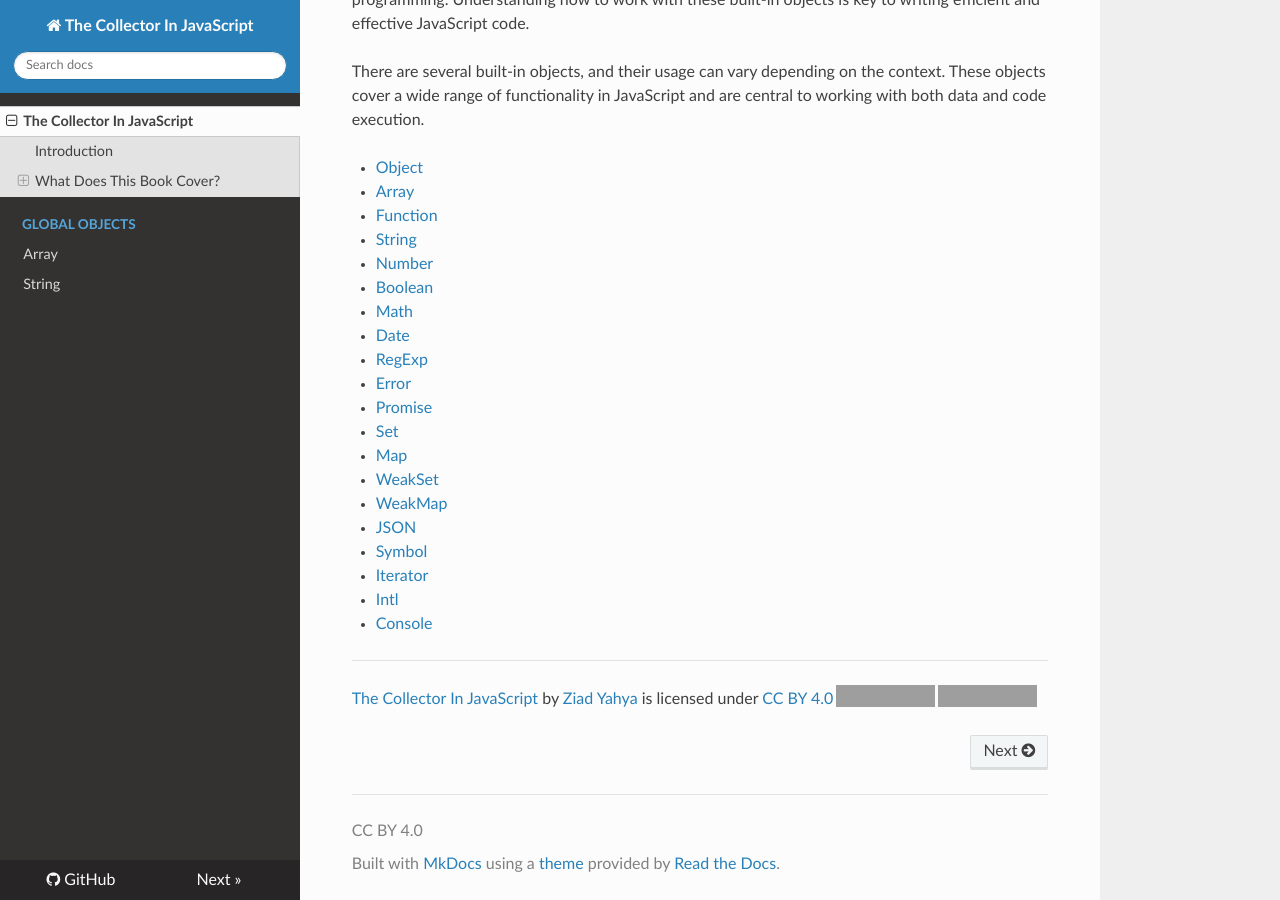
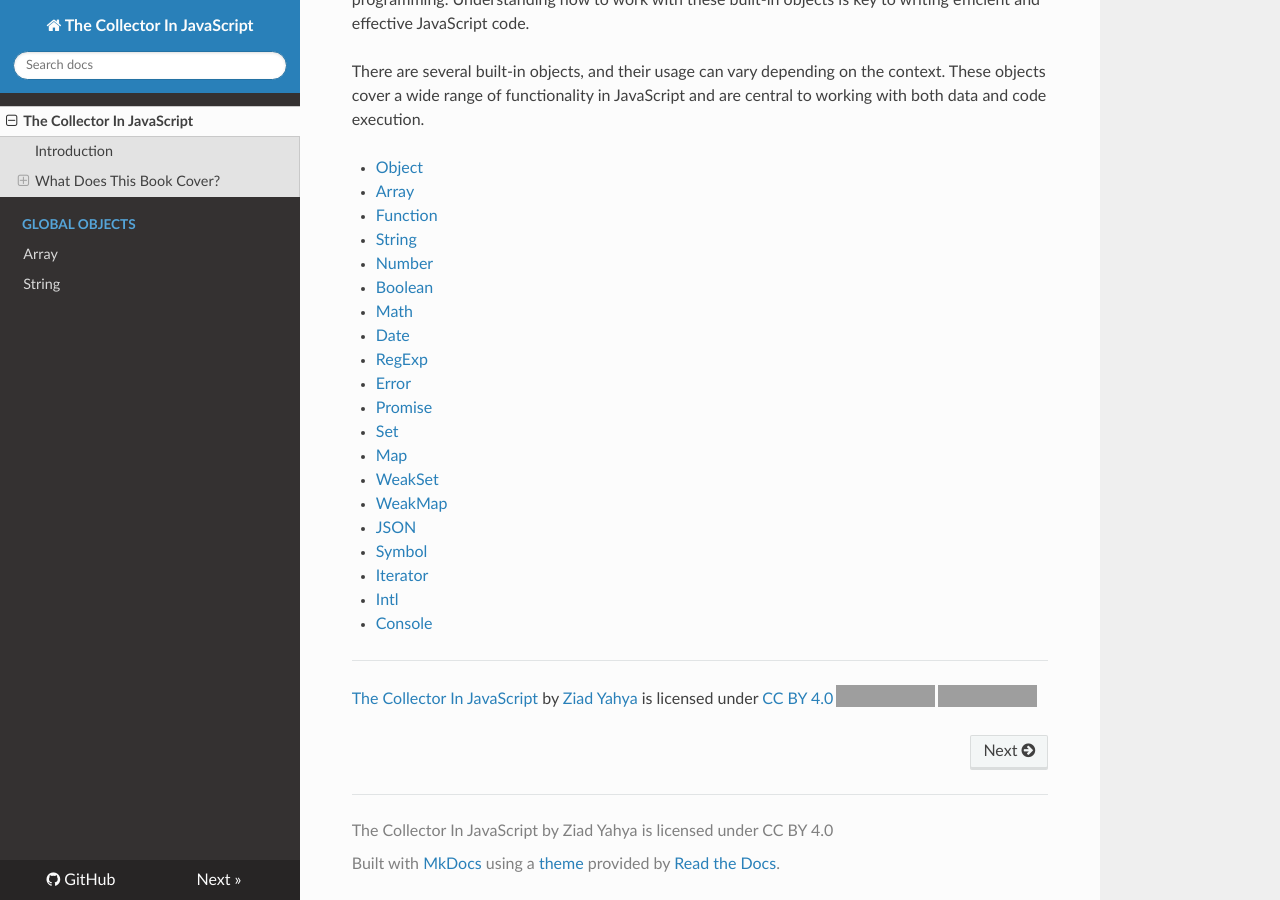
Before and after one commit to zyahya/the-collector-in-js, an MkDocs documentation site: the page built from docs/index.md, in a window 1280 px wide and 900 px high, scrolled down 1320 px. Built offline with MkDocs 1.6.1, drawn with Linux system fonts in a browser that asks for light colours; nearby versions of some CDN libraries; grey boxes are pictures that could not be loaded.

Commit message:
add license

```diff
--- a/mkdocs.yml
+++ b/mkdocs.yml
@@ -3,6 +3,6 @@ site_url: https://zyahya.github.io/the-collector-in-js/
 repo_url: https://github.com/zyahya/the-collector-in-js/
 site_description: The Ultimate JavaScript Quick Reference Guide – Simplified, Structured, and Straight to the Point!
 site_author: Ziad Yahya
-copyright: CC BY 4.0
+copyright: The Collector In JavaScript by Ziad Yahya is licensed under CC BY 4.0
 theme:
   name: readthedocs
```
